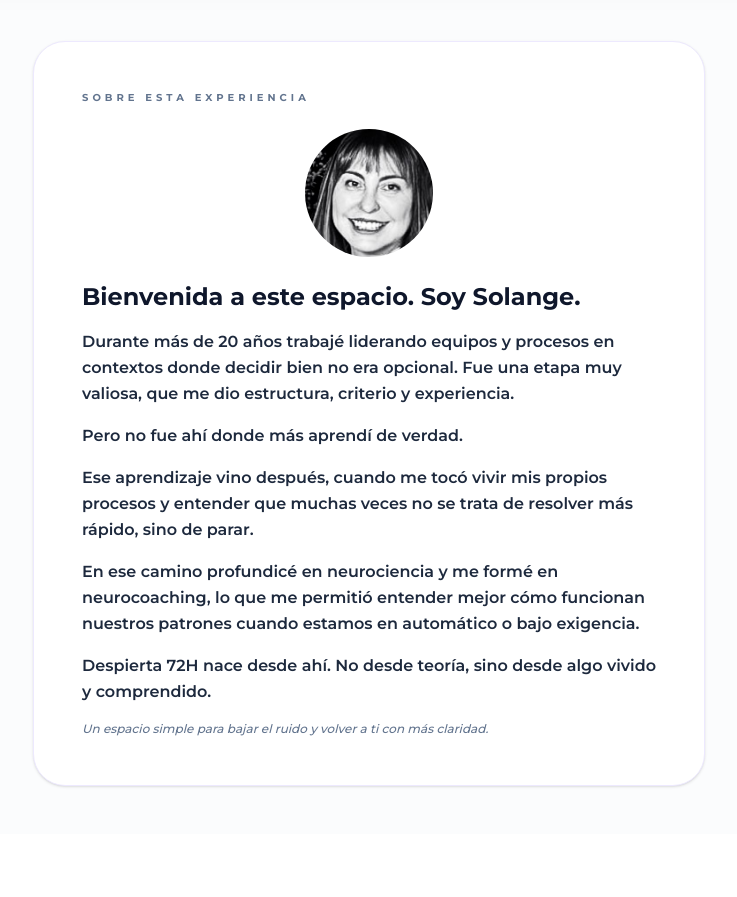
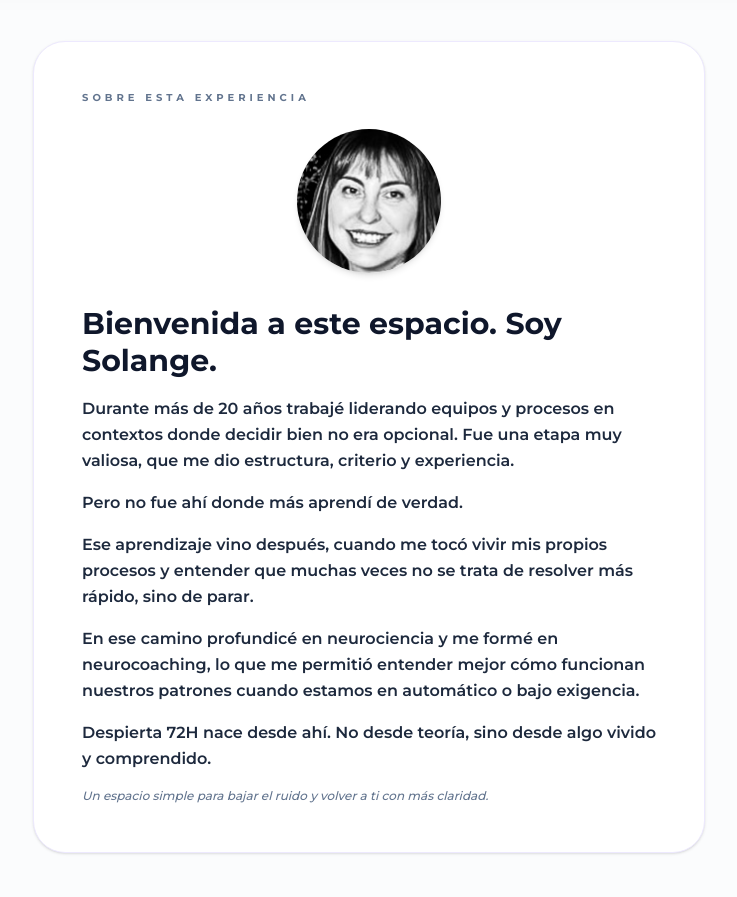
Before and after one commit to cursossolange/despierta-72h, a React (Vite) app: page / in a window 1280 px wide. Shown: the part 2080-2977 px from the top of the page, without its empty margins (271-1008 px from the left). Built offline with nearby package versions, Linux system fonts and the light colour scheme; no server answers.

Commit message:
Update image and heading in LandingPage component

```diff
--- a/src/components/LandingPage.tsx
+++ b/src/components/LandingPage.tsx
@@ -315,9 +315,9 @@ export default function LandingPage({ onPurchase }: LandingPageProps) {
         <div className="container mx-auto px-6">
          <div className="max-w-2xl mx-auto rounded-[2rem] bg-white border border-violet-100 p-8 md:p-12 shadow-sm flex flex-col items-start text-left">
             <h3 className="text-[10px] font-black text-slate-500 uppercase tracking-[0.4em] mb-6">Sobre esta experiencia</h3>
-<img src="/foto-solange.jpg" alt="Solange" className="w-32 h-32 object-cover rounded-full mx-auto mb-6" />
+<img src="/foto-solange.jpg" alt="Solange Henríquez" className="w-36 h-36 object-cover rounded-full mx-auto mb-8 shadow-md grayscale" />
             <div className="space-y-4">
-              <p className="text-xl md:text-2xl font-black text-slate-900">Bienvenida a este espacio. Soy Solange.</p>
+              <h2 className="text-2xl md:text-3xl font-black text-slate-900 leading-tight">Bienvenida a este espacio. Soy Solange.</h2>
               <div className="text-sm md:text-base text-slate-800 leading-relaxed font-semibold space-y-4">
                 <p>Durante más de 20 años trabajé liderando equipos y procesos en contextos donde decidir bien no era opcional. Fue una etapa muy valiosa, que me dio estructura, criterio y experiencia.</p>
                 <p>Pero no fue ahí donde más aprendí de verdad.</p>
```
